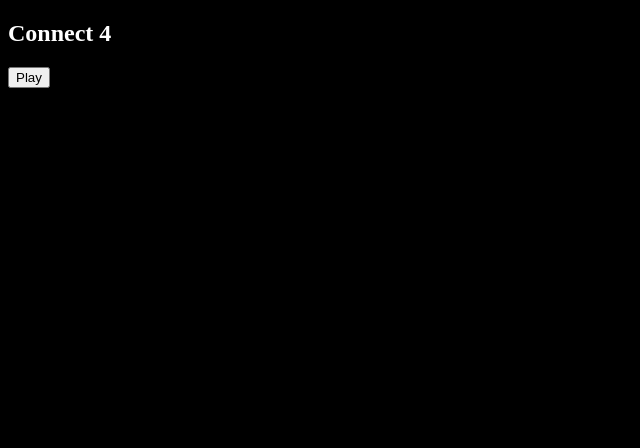
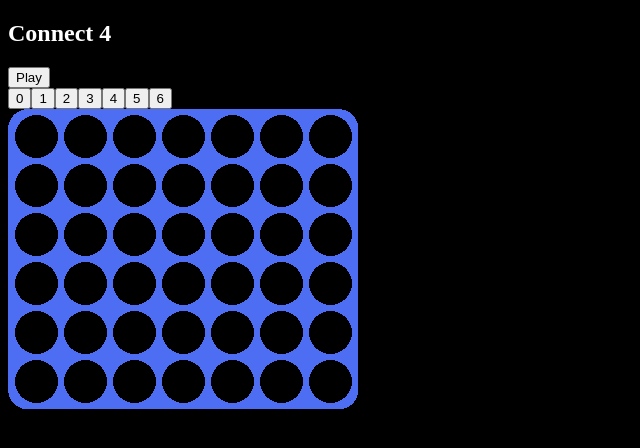
Before and after one commit to cfischera/connect4, a plain HTML site: page index.html in a window 1280 px wide. Shown: the whole page, without its empty margins (0-640 px from the left). Drawn offline with Linux system fonts and the light colour scheme.

Commit message:
Update index.html

```diff
--- a/index.html
+++ b/index.html
@@ -7,7 +7,7 @@
 <body>
   <h2>Connect 4</h2>
   <button id="playButton">Play</button>
-  <div id="testDiv"></div>
+  <div id="columnButtons"></div>
   <div id=board></div>
   <div id="display"></div>
   <script src="script.js" defer></script>
```
